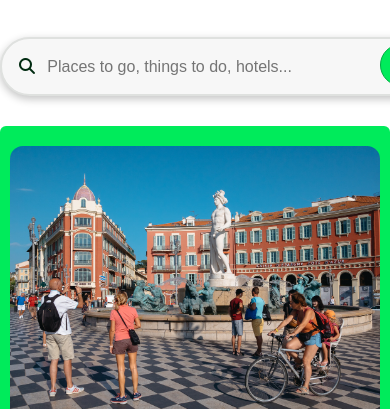
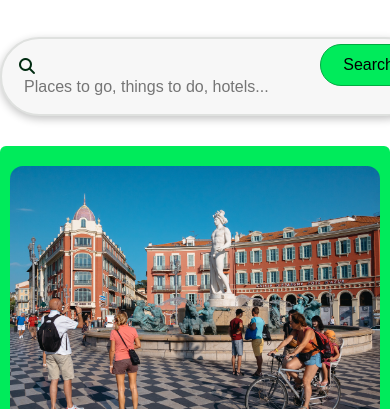
Before and after one commit to roozz24/TripAdvisor-clone, a plain HTML site: page index.html in a window 390 px wide. Shown: the part 148-557 px from the top of the page. Drawn offline with Linux system fonts and the light colour scheme.

Commit message:
searchbar updated

```diff
--- a/style.css
+++ b/style.css
@@ -640,7 +640,9 @@ body {
     }
 
     .search-bar {
-        width: 450px;
+        width: 100%;
+        max-width: 450px;
+        min-width: 250px;
         margin-top: 0;
     }
 
```
